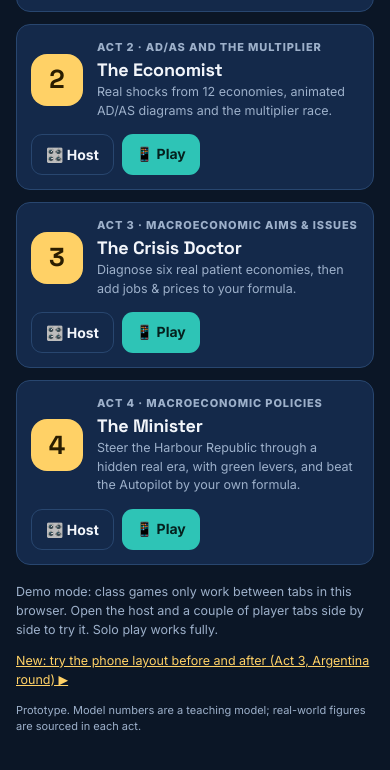
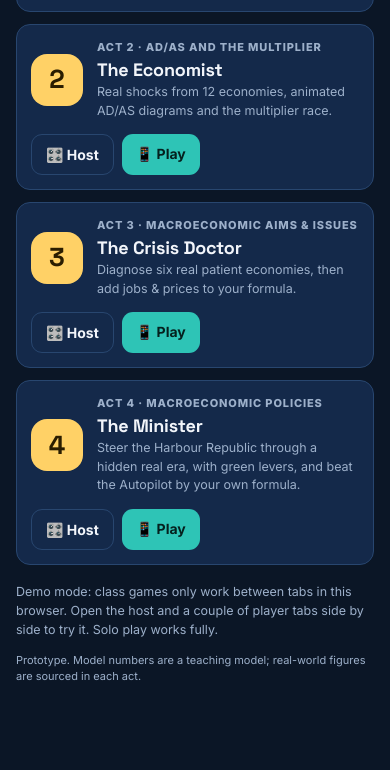
Before and after one commit to liyun-wang-ri/field-reports, a plain HTML site: page speedrun/index.html in a window 390 px wide. Shown: the part 633-1403 px from the top of the page. After the commit the page ends 1379 px from the top, so only its background shows below. Drawn offline with nearby package versions, Linux system fonts and the light colour scheme.

Commit message:
Econ Speedrun: remove the phone-layout comparison link from the campaign map (#14)
Claude-Session: https://claude.ai/code/session_01FN3SCBysS1KDF9Z2mw6t1g

Co-authored-by: Claude <noreply@anthropic.com>

```diff
--- a/speedrun/index.html
+++ b/speedrun/index.html
@@ -38,7 +38,6 @@ h1{font-size:clamp(32px,5vw,50px);line-height:1.05}
   <div class="mapbox" id="map"></div>
   <div class="acts" id="acts"></div>
   <p class="small mute" id="demo" style="margin-top:18px"></p>
-<p class="small"><a href="compare.html" style="color:var(--yellow)">New: try the phone layout before and after (Act 3, Argentina round) ▶</a></p>
   <p class="tiny mute">Prototype. Model numbers are a teaching model; real-world figures are sourced in each act.</p>
 </div>
 <script src="fx.js"></script>
```
